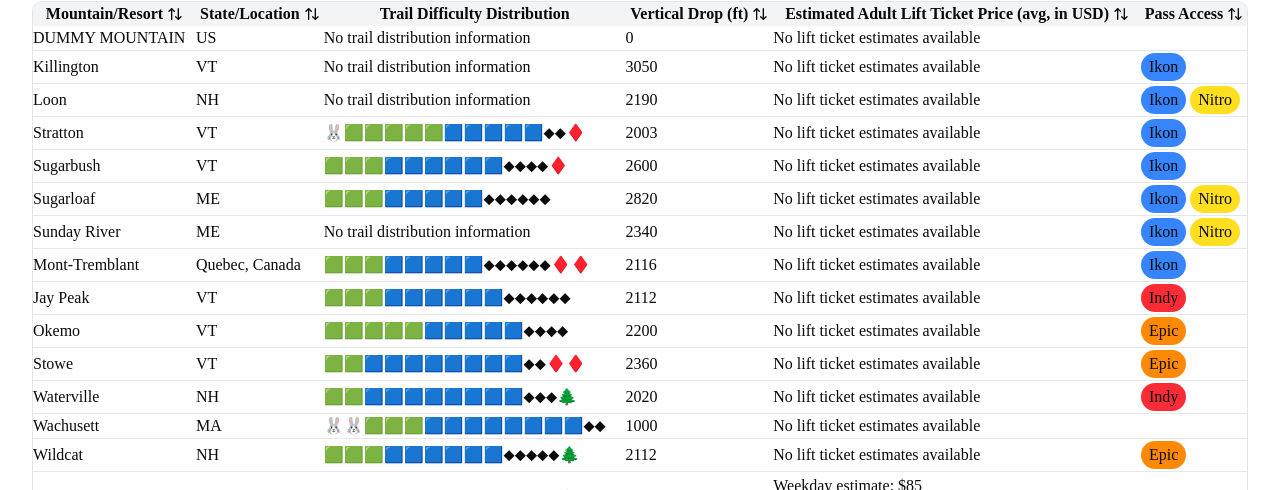
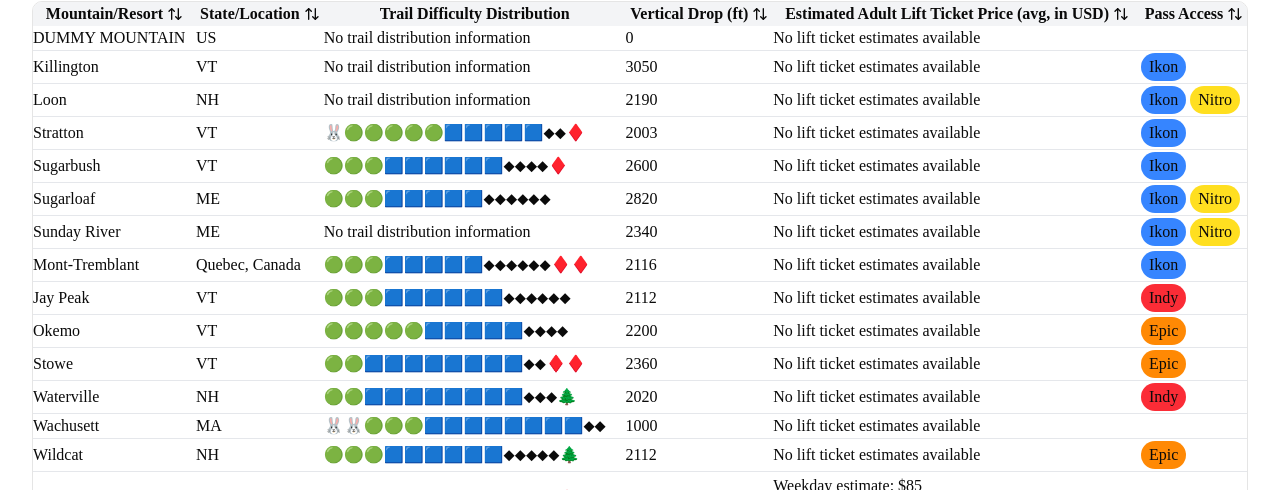
Before and after one commit to annmarieb1/ski-helper, a Next.js app: page / in a window 1280 px wide. Shown: the part 310-800 px from the top of the page. Built offline with nearby package versions, Linux system fonts and the light colour scheme.

Commit message:
Update display for difficulty bar

```diff
--- a/components/mountain/DifficultyBar.tsx
+++ b/components/mountain/DifficultyBar.tsx
@@ -1,4 +1,5 @@
 /*
+ * DifficultyBar.tsx
  * Generate trail difficulty distribution bar
  */
 
@@ -31,7 +32,7 @@
         let distributionStr = "";
 
         distributionStr += '🐰'.repeat(trailsDistribution.bunny);
-        distributionStr += '🟩'.repeat(trailsDistribution.green);
+        distributionStr += '🟢'.repeat(trailsDistribution.green);
         distributionStr += '🟦'.repeat(trailsDistribution.blue);
         distributionStr += '⬥'.repeat(trailsDistribution.black);
         distributionStr += '♦️'.repeat(trailsDistribution.doubleBlack);
```
